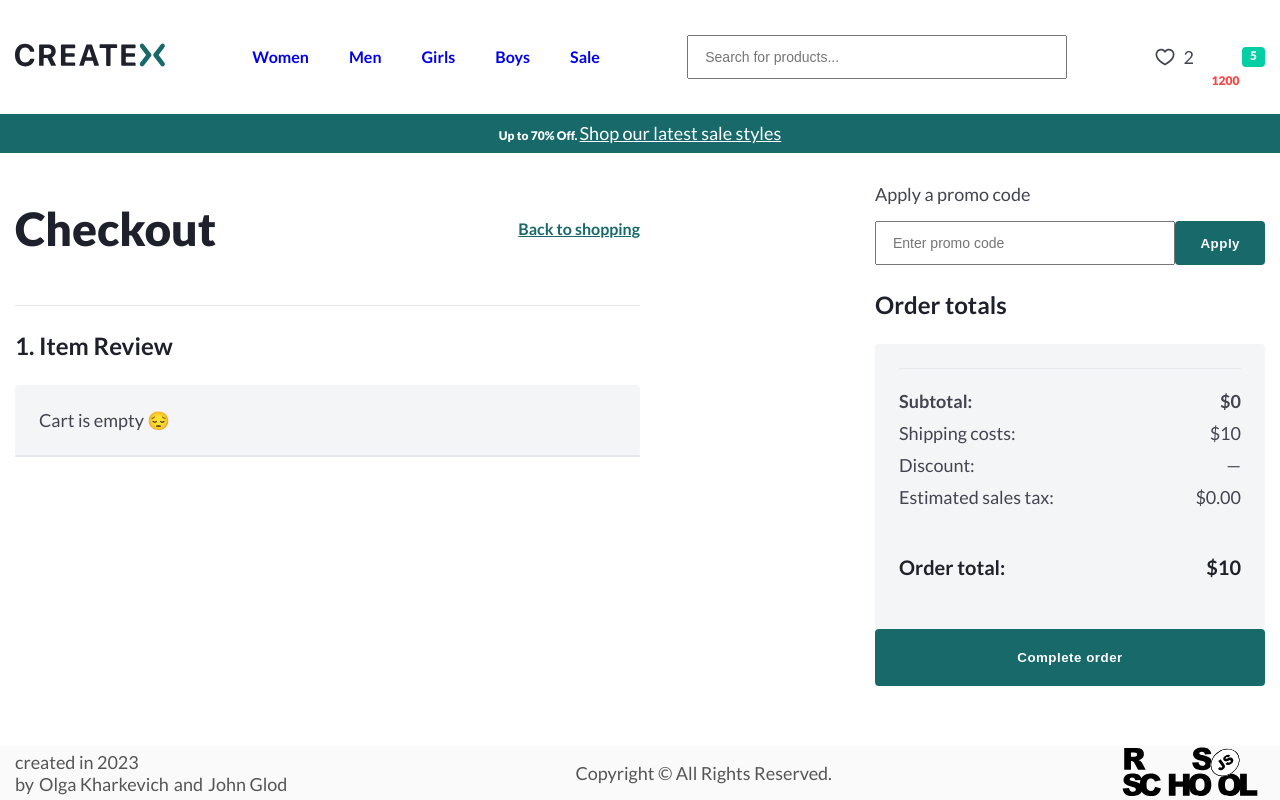
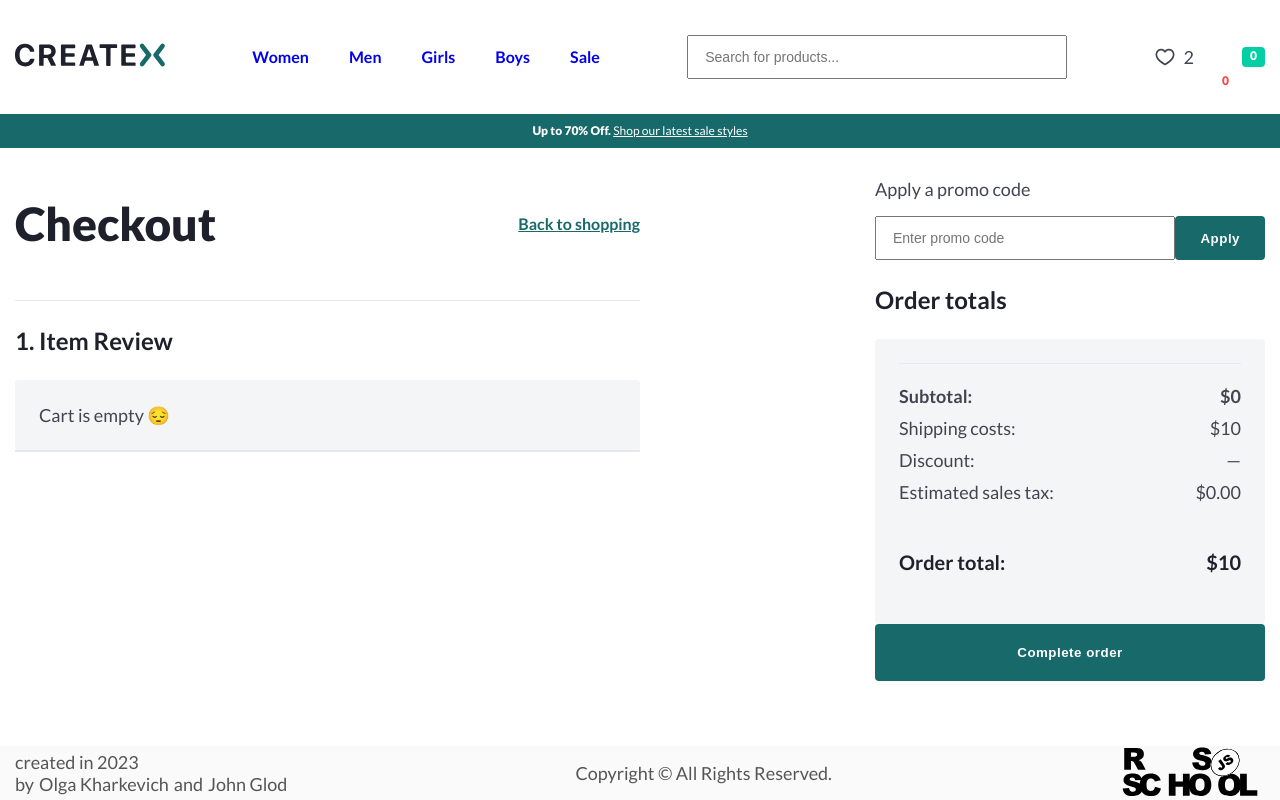
Before and after one commit to s-squad/online-store, a React (Create React App) app: page /checkout in a window 1280 px wide. Built offline with nearby package versions, Linux system fonts and the light colour scheme; some icons are missing.

Commit message:
feat: synchronize header with cart

```diff
--- a/src/containers/Header/Header.module.scss
+++ b/src/containers/Header/Header.module.scss
@@ -1,3 +1,5 @@
+@use '../../assets/scss/variables' as *;
+
 .flexContainer {
   display: flex;
   justify-content: space-between;
@@ -5,24 +7,28 @@
   position: relative;
   padding: 30px 0;
 }
+
 .list {
   display: flex;
   align-items: center;
   gap: 40px;
+  @media (max-width: $width-tablet-max) {
+    display: none;
+  }
 }
 
 .listItem {
   list-style: none;
   font-weight: 700;
-  font-size: 16px;
+  font-size: 1.6rem;
   line-height: 160%;
-
-  color: #424551;
+  color: $color-gray-800;
 
   a {
     text-decoration: none;
   }
 }
+
 .userButtons {
   display: flex;
   align-items: center;
@@ -33,14 +39,14 @@
   display: flex;
   align-items: center;
   gap: 9px;
-  color: #424551;
+  color: $color-gray-800;
 }
 
 .cart {
   display: flex;
   align-items: center;
   gap: 10px;
-  color: #fff;
+  color: $color-white;
   position: relative;
 }
 .cartPrice {
@@ -49,11 +55,11 @@
   height: 20px;
   display: block;
   font-weight: 900;
-  font-size: 12px;
+  font-size: 1.2rem;
   line-height: 150%;
   position: absolute;
   top: 25px;
-  color: #ff4242;
+  color: $color-danger;
   right: 14px;
 }
 
@@ -62,30 +68,31 @@
   width: 23px;
   height: 20px;
   display: block;
-  background: #03cea4;
+  background: $color-success;
   border-radius: 4px;
   font-weight: 900;
-  font-size: 12px;
+  font-size: 1.2rem;
   line-height: 150%;
 }
+
 .link {
   text-decoration: none;
 }
 .sale {
   padding: 8px 0;
-  background: #17696a;
+  font-size: 1.2rem;
+  background-color: $color-primary;
   text-align: center;
-  color: #fff;
+  color: $color-white;
   a {
     color: inherit;
   }
 }
 .saleBold {
   font-weight: 900;
-  font-size: 12px;
   line-height: 150%;
 }
 
 .active {
-  color: #17696a;
+  color: $color-primary;
 }
--- a/src/containers/Header/Header.tsx
+++ b/src/containers/Header/Header.tsx
@@ -1,3 +1,4 @@
+import { useState } from 'react';
 import { Link, NavLink } from 'react-router-dom';
 
 import { CustomContainer } from '../CustomContainer';
@@ -7,11 +8,15 @@ import { Logo, Search } from '../../components';
 import { ReactComponent as CartIcon } from '../../assets/icons/cart.svg';
 import { ReactComponent as HeartIcon } from '../../assets/icons/heart.svg';
 
+import { Cart } from '../../classes';
+
 import styles from './Header.module.scss';
 
 const listItems = ['Women', 'Men', 'Girls', 'Boys', 'Sale'];
 
 export const Header = () => {
+  const [cart] = useState<Cart>(new Cart(JSON.parse(localStorage.getItem('cart') ?? '[]')));
+
   return (
     <header className={styles.header}>
       <CustomContainer>
@@ -41,9 +46,9 @@ export const Header = () => {
             </div>
             <Link to={'checkout'} className={styles.link}>
               <div className={styles.cart}>
-                <span className={styles.cartPrice}>1200</span>
+                <span className={styles.cartPrice}>{cart.price}</span>
                 <CartIcon />
-                <span className={styles.cartNum}>5</span>
+                <span className={styles.cartNum}>{cart.items.length}</span>
               </div>
             </Link>
           </div>
```
